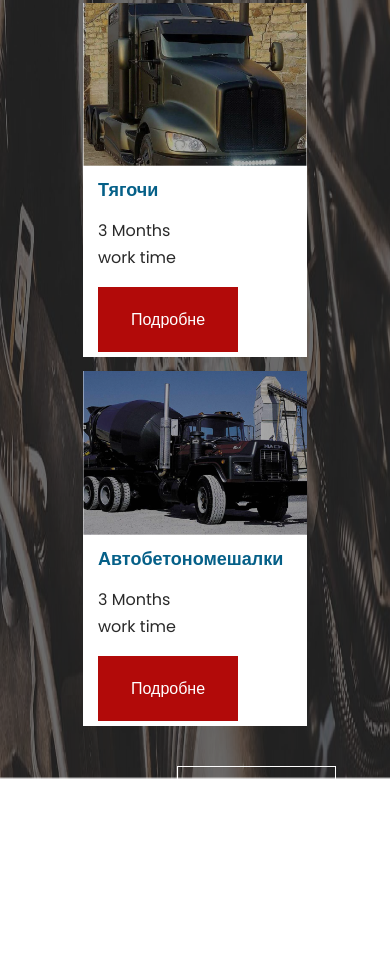
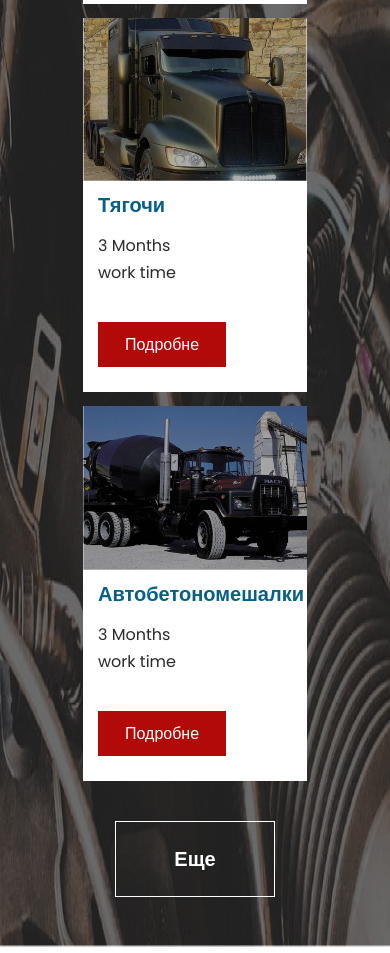
Before and after one commit to EAtay/GeneralMachineryGroup, a plain HTML site: page index.html in a window 390 px wide. Shown: the part 2798-3751 px from the top of the page. Drawn offline with nearby package versions, Linux system fonts and the light colour scheme.

Commit message:
fixed adaptation on main page

```diff
--- a/css/main.css
+++ b/css/main.css
@@ -294,6 +294,7 @@ header {
 }
 
 .track-btn {
+    margin: 36px 0;
     border-radius: 0;
     background: #B20A09;
     padding: 18px 32px;
@@ -313,7 +314,7 @@ header {
 
 .more-line {
     height: 2px;
-    width: 714px;
+    width: 50%;
     background: #fff;
 }
 
@@ -747,7 +748,10 @@ footer {
 
     .section__background {
         padding: 134px 0 0;
-        background-size: 100% 90%;
+        background-size: 100% 100%;
+    }
+    .more-container{
+        justify-content: center;
     }
 
     .category__container {
@@ -779,14 +783,21 @@ footer {
     .more-line {
         display: none;
     }
+    .moreBtn{
+        margin: 20px 0 50px 0;
+    }
 
-    .moreBtn {
-        margin: 20px 54px 120px 0;
+    .category__context {
+        width: 80%;
     }
 }
+
 @media (max-width: 680px) {
+    .section__background {
+        padding: 274px 0 0;
+    }
+}
 
-}
 @media (max-width:620px) {
     #feedback {
         background-size: 120% 100%;
@@ -799,8 +810,40 @@ footer {
 }
 
 @media (max-width:550px) {
+    .section__background {
+        background-size: 130% 100%;
+    }
+
+    .category__container {
+        bottom: 290px;
+    }
+
     #feedback {
         background-size: 140% 100%;
+    }
+}
+
+@media (max-width: 450px) {
+    .section__background {
+        background-size: 180% 100%;
+    }
+
+    .category__container {
+        bottom: 790px;
+    }
+
+    .tracks__title {
+        font-size: 20px;
+    }
+    .track-btn {
+        margin: 20px 0;
+        border-radius: 0;
+        background: #B20A09;
+        padding: 8px 26px;
+        color: #fff;
+        font-size: 16px;
+        font-weight: 500;
+        line-height: 27px;
     }
 }
 
```
